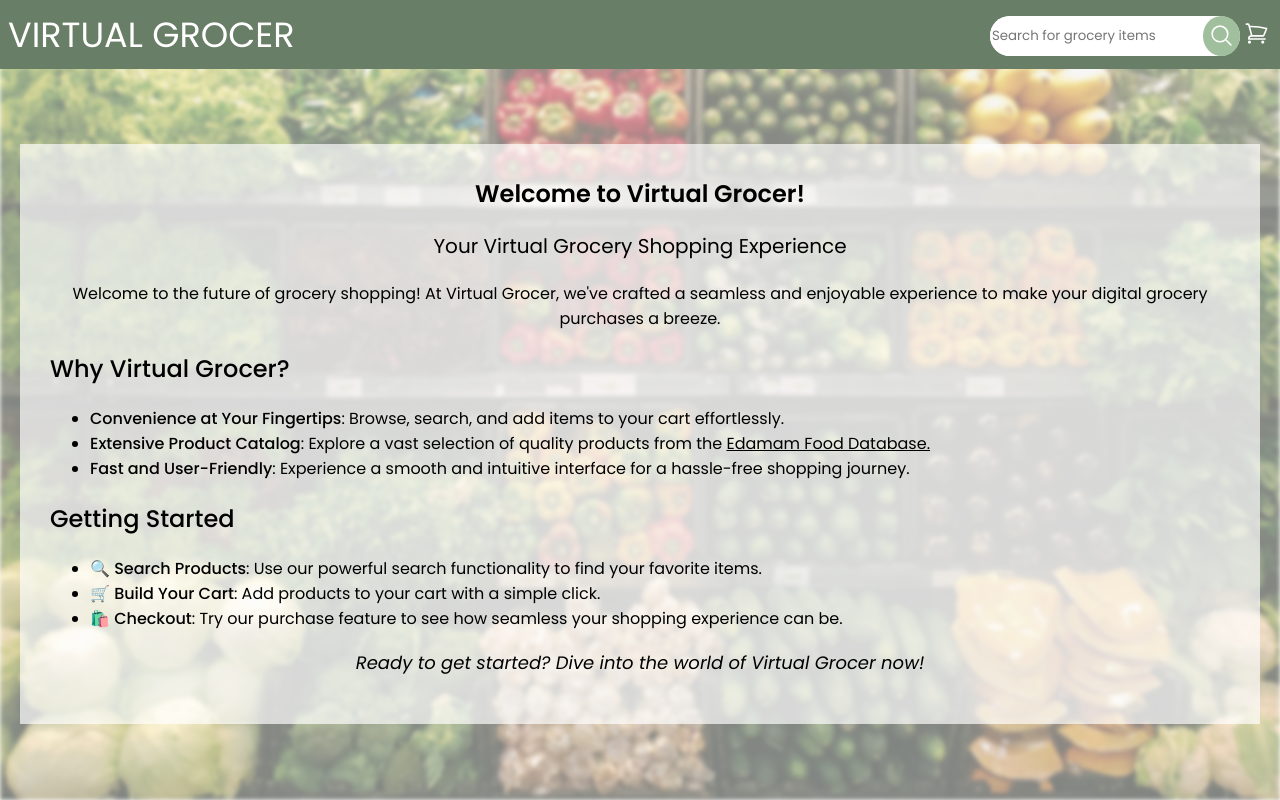
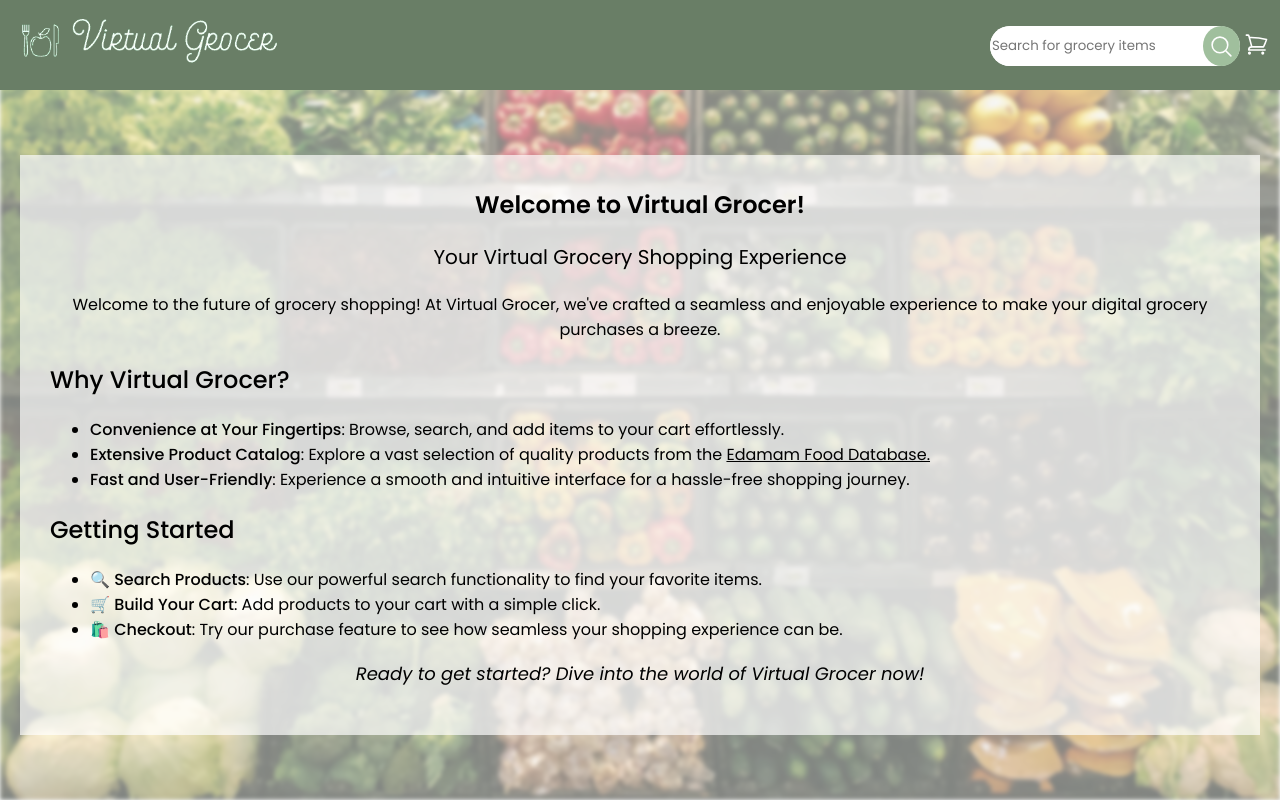
Before and after one commit to lauraguerra1/bondadosa-code-challenge, a React (Create React App) app: page / in a window 1280 px wide. Built offline with nearby package versions, Linux system fonts and the light colour scheme.

Commit message:
Create new logo

```diff
--- a/src/Components/App/App.css
+++ b/src/Components/App/App.css
@@ -15,6 +15,9 @@
   text-decoration: none;
   color: white;
   grid-column: span 5 / span 5;
+  img {
+    max-height: 60px;
+  }
 }
 
 nav {
--- a/src/Components/App/App.js
+++ b/src/Components/App/App.js
@@ -8,6 +8,7 @@ import SearchResults from '../SearchResults/SearchResults';
 import Order from '../Order/Order';
 import Confirmation from '../Confirmation/Confirmation';
 import NotFound from '../NotFound.jsx/NotFound';
+import logo from '../../images/logo.png';
 
 function App() {
   const location = useLocation();
@@ -72,7 +73,7 @@ function App() {
     <div className='app'>
       <header className={cartOpen ? 'cart-open' : ''}>
         <Link to='/' id='title'>
-          VIRTUAL GROCER
+          <img src={logo} alt='virtual grocer logo' />
         </Link>
         <nav>
           <SearchBar className={'search-form'} searchTerm={searchTerm} updateSearchTerm={updateSearchTerm} updateSearchParam={updateSearchParam} />
--- a/src/Components/Home/Home.css
+++ b/src/Components/Home/Home.css
@@ -1,6 +1,6 @@
 .home {
   position: relative;
-  height: calc(100vh - 70px);
+  height: calc(100vh - 90px);
   display: flex;
   justify-content: center;
   padding: 0px 20px;
```
Also changed, not shown: src/images/logo.png (added).
